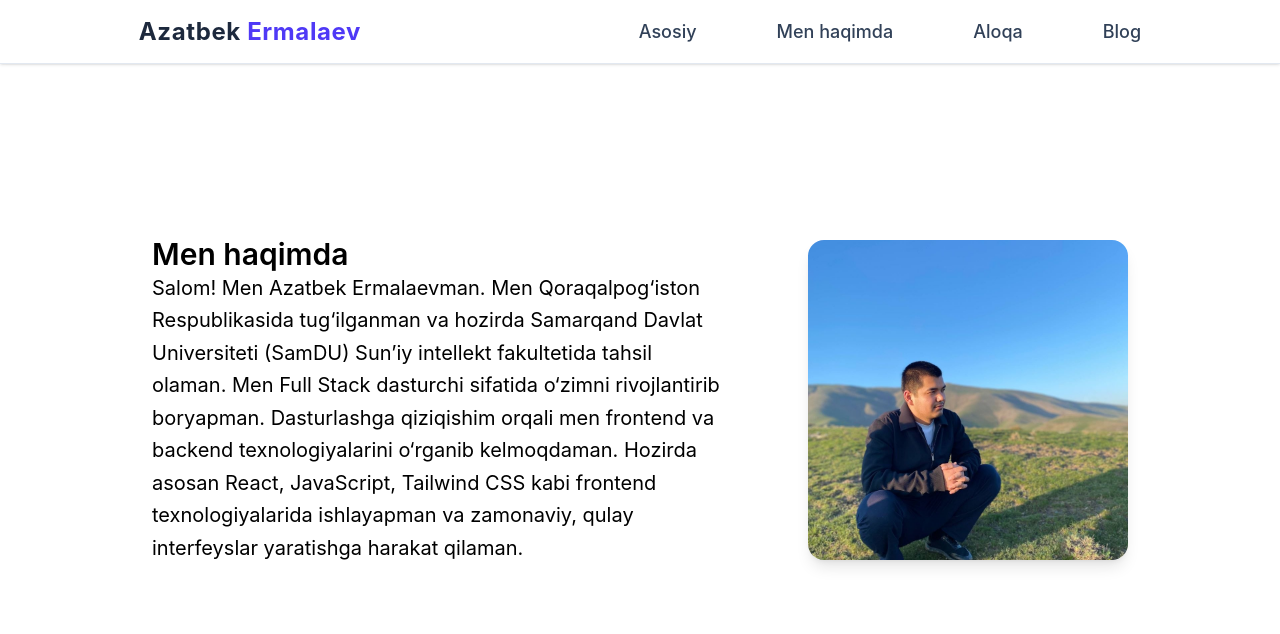
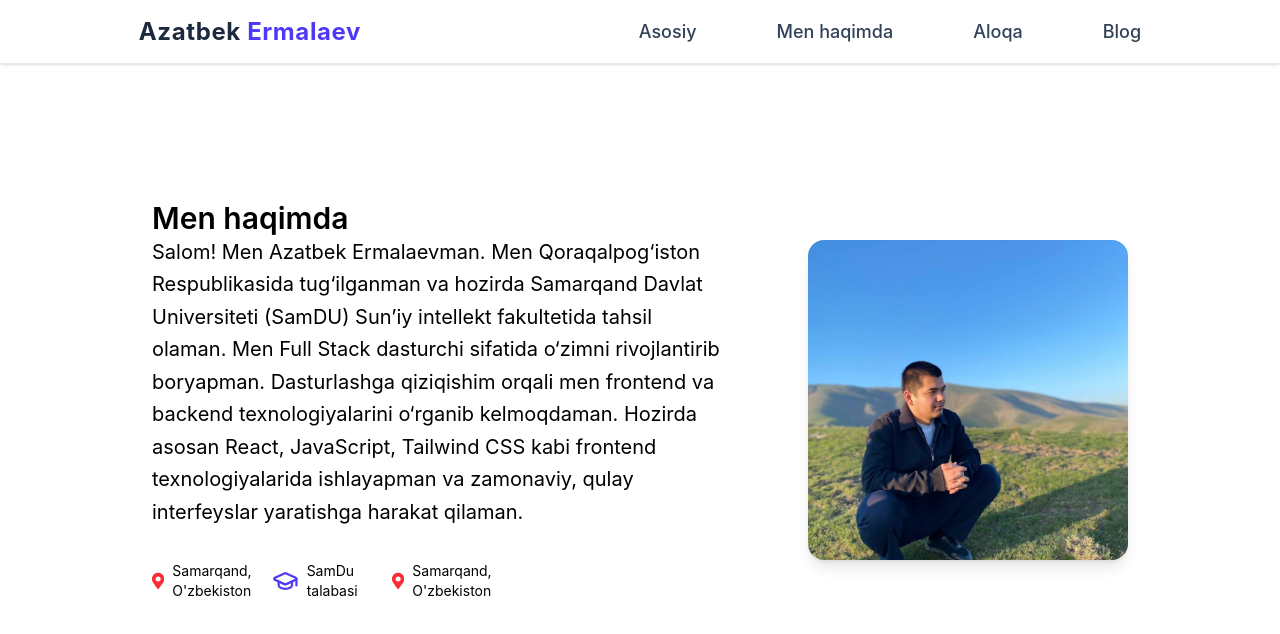
Before and after one commit to azatbek-07/react-tailwindcss-portfolio, a React (Vite) app: page /about in a window 1280 px wide. Shown: the top 634 px of the page. Built offline with nearby package versions, Linux system fonts and the light colour scheme.

Commit message:
about qoshildi

```diff
--- a/package.json
+++ b/package.json
@@ -12,6 +12,7 @@
   "dependencies": {
     "@tailwindcss/vite": "^4.2.4",
     "framer-motion": "^12.38.0",
+    "lucide-react": "^1.11.0",
     "react": "^19.2.5",
     "react-dom": "^19.2.5",
     "react-icons": "^5.6.0",
--- a/src/pages/About.jsx
+++ b/src/pages/About.jsx
@@ -1,6 +1,7 @@
 import { Header } from "../components/Header";
 import { motion } from "framer-motion";
-
+import { FaMapMarkerAlt   } from "react-icons/fa";
+import { GraduationCap } from "lucide-react";
 
 export function About() {
     return (
@@ -23,7 +24,22 @@ export function About() {
                                 Salom! Men Azatbek Ermalaevman. Men Qoraqalpog‘iston Respublikasida tug‘ilganman va hozirda Samarqand Davlat Universiteti (SamDU) Sun’iy intellekt fakultetida tahsil olaman. Men Full Stack dasturchi sifatida o‘zimni rivojlantirib boryapman.
 
                                 Dasturlashga qiziqishim orqali men frontend va backend texnologiyalarini o‘rganib kelmoqdaman. Hozirda asosan React, JavaScript, Tailwind CSS kabi frontend texnologiyalarida ishlayapman va zamonaviy, qulay interfeyslar yaratishga harakat qilaman.
-                            </p>
+                            </p><br />
+
+                            <div className="flex">
+                                <div className="flex items-center max-w-30 gap-2 text-sm">
+                                    <FaMapMarkerAlt className="text-red-500 text-xl" />
+                                    <p>Samarqand, O'zbekiston</p>
+                                </div>
+                                <div className="flex items-center max-w-30 gap-2 text-sm">
+                                    <GraduationCap className="w-8 h-8 text-indigo-600" />
+                                    <p>SamDu talabasi</p>
+                                </div>
+                                <div className="flex items-center max-w-30 gap-2 text-sm">
+                                    <FaMapMarkerAlt className="text-red-500 text-xl" />
+                                    <p>Samarqand, O'zbekiston</p>
+                                </div>
+                            </div>
                         </div>
                     </div>
                 </motion.div>
```
Also changed, not shown: 1 other file (tests, documents, lock files or other folders).
